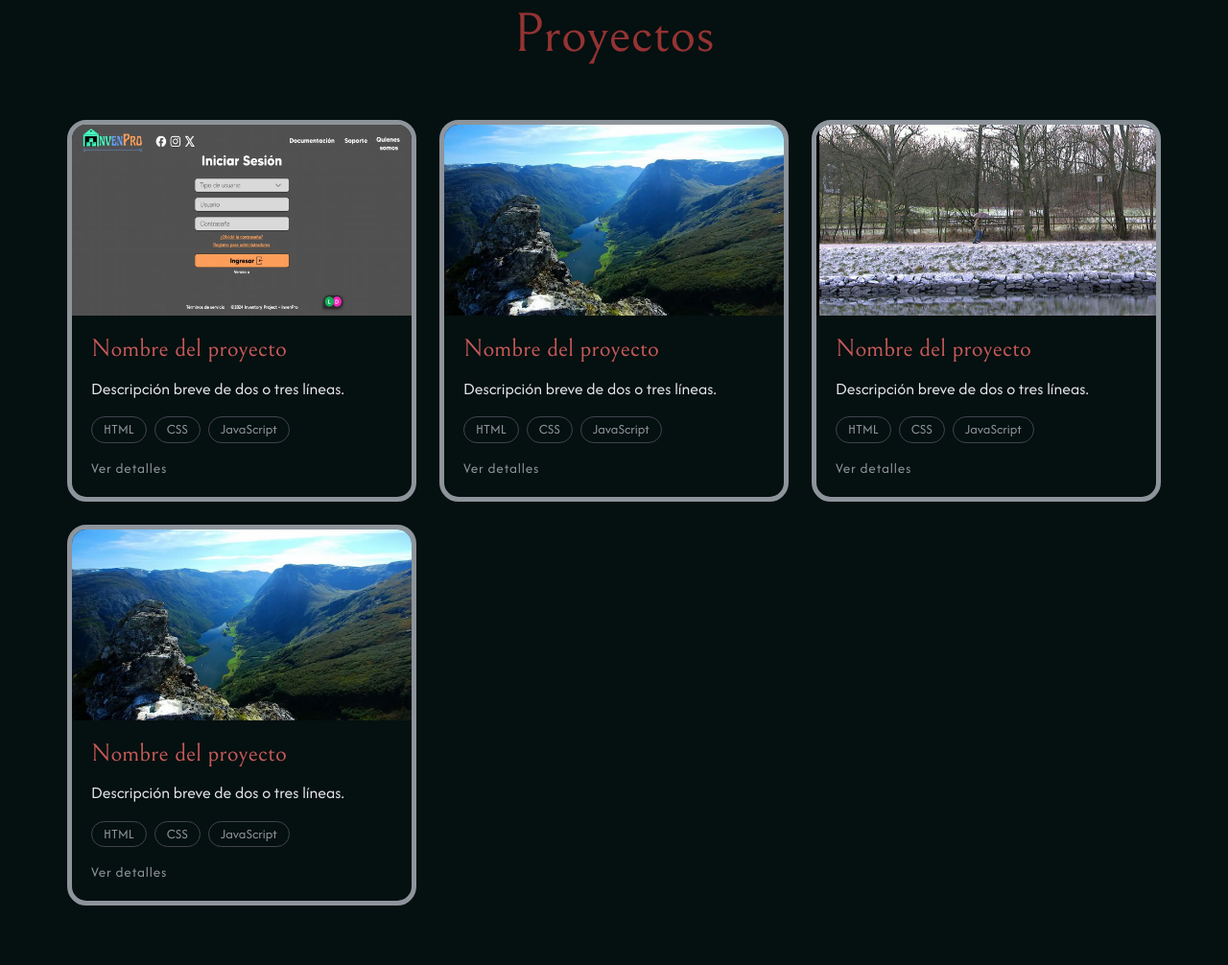
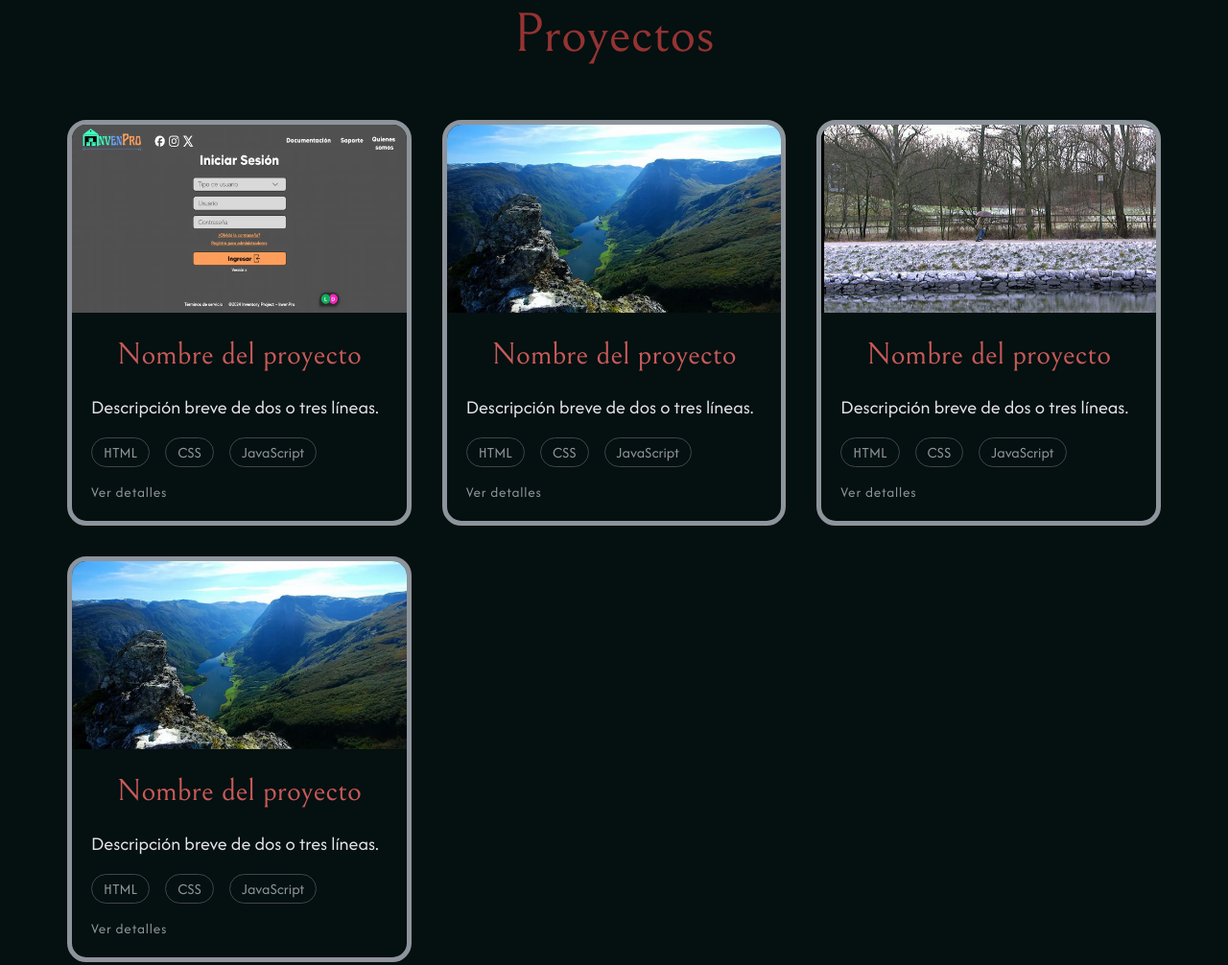
Before and after one commit to CruXch/portafolio, a plain HTML site: page index.html in a window 1280 px wide. Shown: the part 1938-2944 px from the top of the page at 96% size. Drawn offline with Linux system fonts and the light colour scheme.

Commit message:
Pulí detalles sección Proyectos

```diff
--- a/assets/css/proyectos.css
+++ b/assets/css/proyectos.css
@@ -35,11 +35,14 @@
 /* 2. CUADRÍCULA */
 .proyectos-lista {
   list-style: none;
-  margin: 0;
-  padding: 0;
   display: grid;
+  /* Crea automáticamente tantas columnas como quepan en el contenedor.
+   Cada columna tendrá un mínimo de 300px y crecerá proporcionalmente
+   (1fr) para aprovechar todo el espacio disponible.
+   En este caso el contenedor tiene 1140px, por esto crea 3 columnas
+   y reparte el espacio sobrante entre esas 3 */
   grid-template-columns: repeat(auto-fill, minmax(300px, 1fr));
-  gap: 1.5rem;
+  gap: 2rem;
 }
 
 /* 3. TARJETA */
@@ -74,11 +77,12 @@
 
 /* 4. NOMBRE + BOTÓN ESTIRADO */
 .proyecto-nombre {
-  margin: 0 0 .75rem;
+  text-align: center;
+  margin: 0 0 1rem;
   font-family: var(--pr-fuente-titulo);
   font-weight: 400;
-  font-size: 1.6rem;
-  line-height: 1.2;
+  font-size: 2rem;
+  line-height: 1.5;
 }
 
 .proyecto-boton {
@@ -86,6 +90,7 @@
   border: 0;
   padding: 0;
   margin: 0;
+  /* Toma la fuente del elemento padre, .proyecto-nombre aquí*/
   font: inherit;
   color: var(--pr-color-texto-rojo);
   text-align: left;
@@ -97,23 +102,29 @@
 .proyecto-boton::after {
   content: "";
   position: absolute;
+  /* El boton ocupará todo el espacio del elemento para que al hacer click
+   sobre cualquier lugar de la tarjeta active el boton*/
   inset: 0;
 }
 
+/* Ajustes para navegación por medio del teclado */
 /* el foco se pinta en toda la tarjeta, no en el botón */
 .proyecto-boton:focus-visible {
+  /* Quita la linea de sombreado del título */
   outline: none;
 }
 
+/* el has pregunta si se cumple lo del parentesis y aplica el
+  estilo en caso de ser asi*/
 .proyecto:has(.proyecto-boton:focus-visible) {
-  outline: 2px solid var(--pr-color-texto-rojo);
+  border: 5px solid var(--pr-color-texto-rojo);
   outline-offset: 3px;
 }
 
 /* 5. DESCRIPCIÓN, TECNOLOGÍAS E INDICACIÓN */
 .proyecto-descripcion {
   margin: 0 0 1rem;
-  font-size: 1.1rem;
+  font-size: 1.25rem;
   line-height: 1.5;
 }
 
@@ -123,15 +134,15 @@
   padding: 0;
   display: flex;
   flex-wrap: wrap;
-  gap: .5rem;
+  gap: 1rem;
 }
 
 .proyecto-tecnologias li {
-  padding: .2rem .75rem;
-  font-size: .9rem;
+  padding: .25rem .75rem;
+  font-size: 1rem;
   color: var(--pr-color-borde);
   border: 1px solid var(--pr-color-etiqueta-borde);
-  border-radius: 999px;
+  border-radius: 30px;
 }
 
 .proyecto-indicacion {
```
